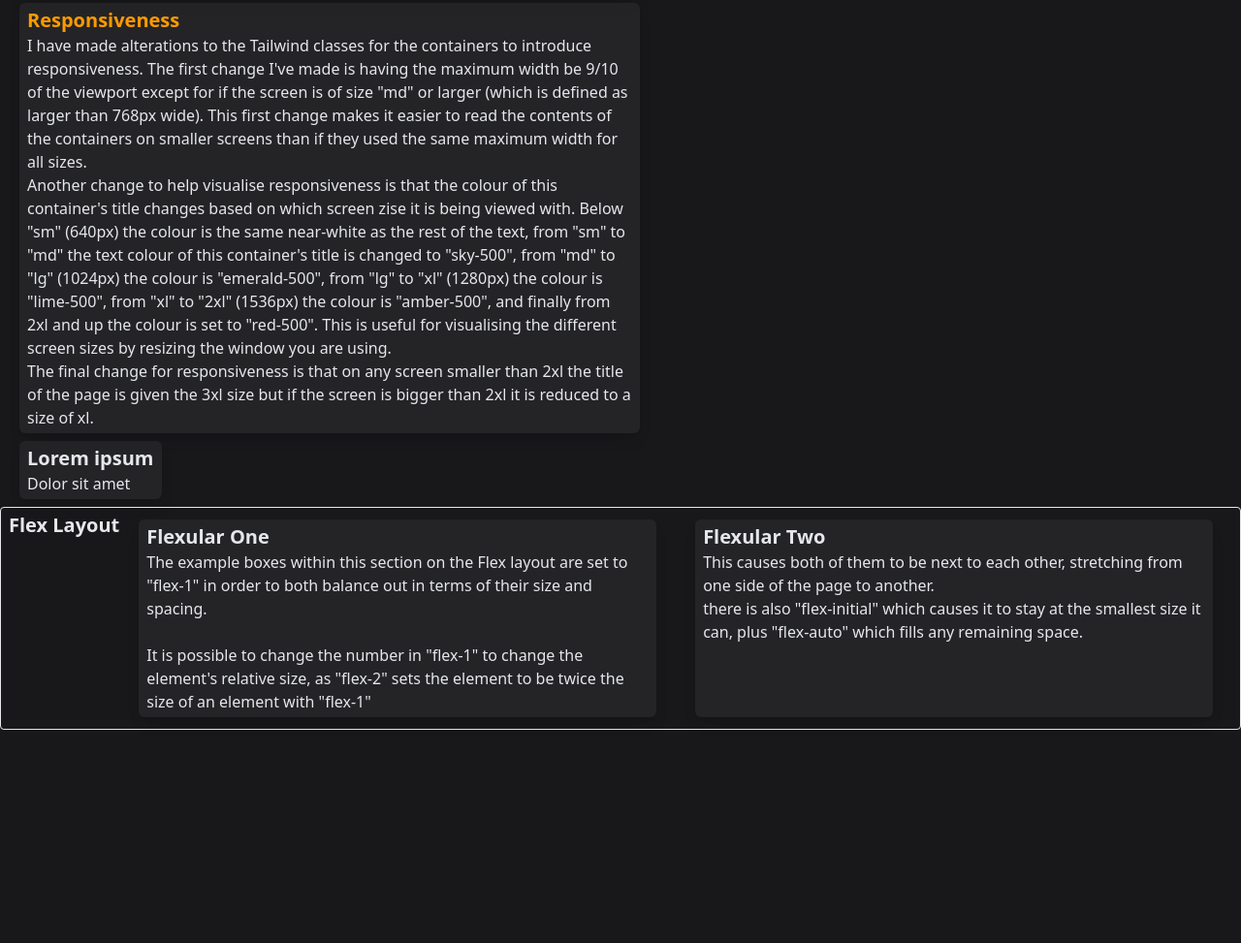
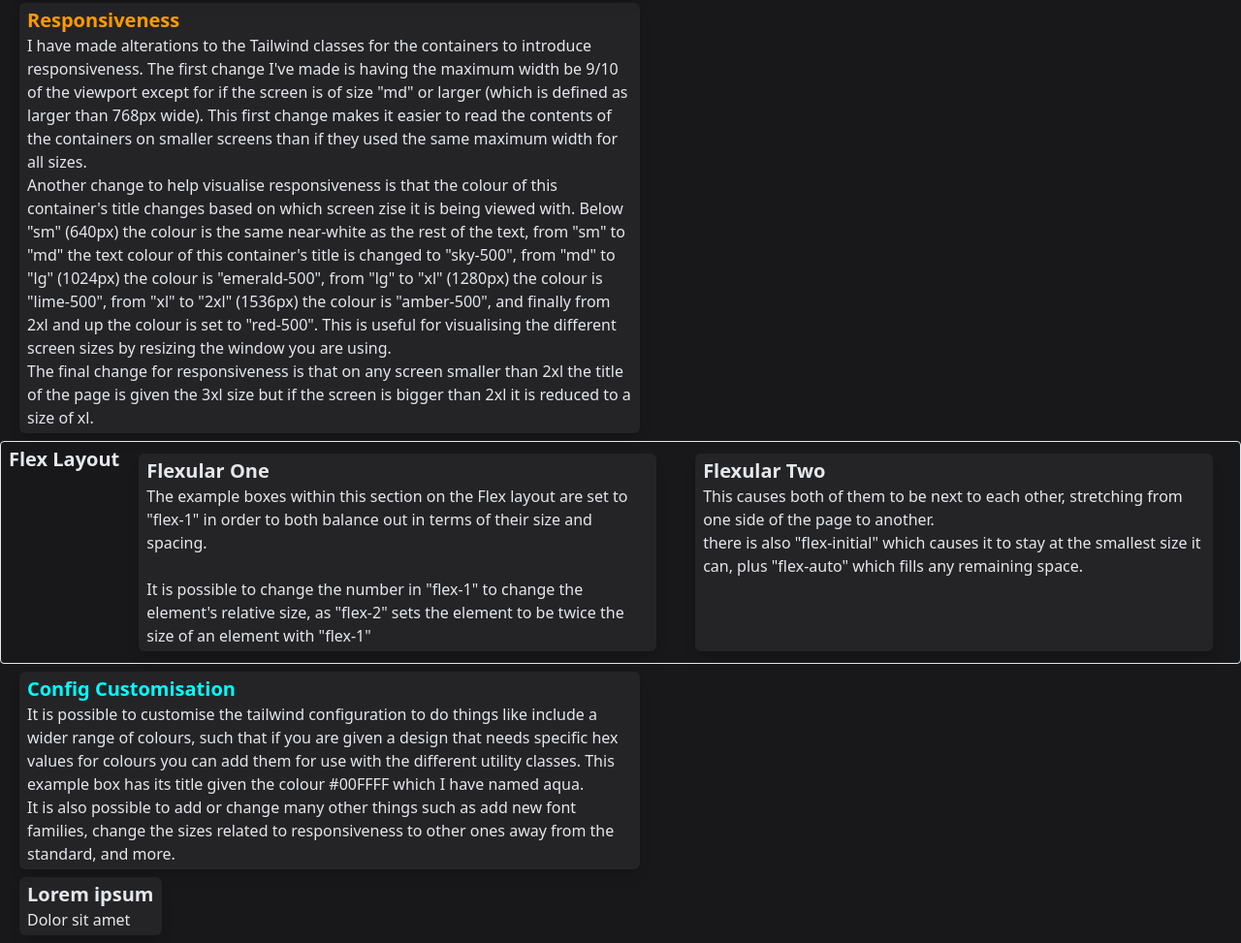
Before and after one commit to ReflectionGolden/Tailwind-CSS-site, a plain HTML site: page index.html in a window 1280 px wide. Shown: the part 531-1504 px from the top of the page at 97% size. Before the commit the page ends 1292 px from the top, so only its background shows below. Drawn offline with nearby package versions, Linux system fonts and the light colour scheme.

Commit message:
added example box for config customisation

```diff
--- a/index.html
+++ b/index.html
@@ -4,6 +4,11 @@
     <meta charset="UTF-8">
     <meta name="viewport" content="width=device-width, initial-scale=1.0">
     <script src="https://cdn.jsdelivr.net/npm/@tailwindcss/browser@4"></script>
+    <style type="text/tailwindcss">
+        @theme {
+            --color-aqua: #00FFFF;
+        }
+    </style>
     <title>Tailwind CSS</title>
 </head>
 <body class="bg-zinc-900 text-gray-200">
@@ -39,12 +44,6 @@
             The final change for responsiveness is that on any screen smaller than 2xl the title of the page is given the 3xl size but if the screen is bigger than 2xl it is reduced to a size of xl.
         </p>
     </div>
-    <div class="mx-5 my-2 px-2 py-1 w-fit max-w-9/10 lg:max-w-1/2 rounded-md bg-neutral-50/5 shadow-lg">
-        <h2 class="text-xl font-bold">Lorem ipsum</h2>
-        <p>
-            Dolor sit amet
-        </p>
-    </div>
     <div class="my-2 px-2 py-1 border rounded flex flex-wrap">
         <h2 class="text-xl font-bold">Flex Layout</h2>
         <div class="mx-5 my-2 px-2 py-1 rounded-md bg-neutral-50/5 shadow-lg flex-1">
@@ -67,5 +66,20 @@
             </p>
         </div>
     </div>
+    <div class="mx-5 my-2 px-2 py-1 w-fit max-w-9/10 lg:max-w-1/2 rounded-md bg-neutral-50/5 shadow-lg">
+        <h2 class="text-xl font-bold text-aqua">Config Customisation</h2>
+        <p>
+            It is possible to customise the tailwind configuration to do things like include a wider range of colours, such that if you are given a design that needs specific hex values for colours you can add them for use with the different utility classes. This example box has its title given the colour #00FFFF which I have named aqua.
+        </p>
+        <p>
+            It is also possible to add or change many other things such as add new font families, change the sizes related to responsiveness to other ones away from the standard, and more.
+        </p>
+    </div>
+    <div class="mx-5 my-2 px-2 py-1 w-fit max-w-9/10 lg:max-w-1/2 rounded-md bg-neutral-50/5 shadow-lg">
+        <h2 class="text-xl font-bold">Lorem ipsum</h2>
+        <p>
+            Dolor sit amet
+        </p>
+    </div>
 </body>
 </html>
```
